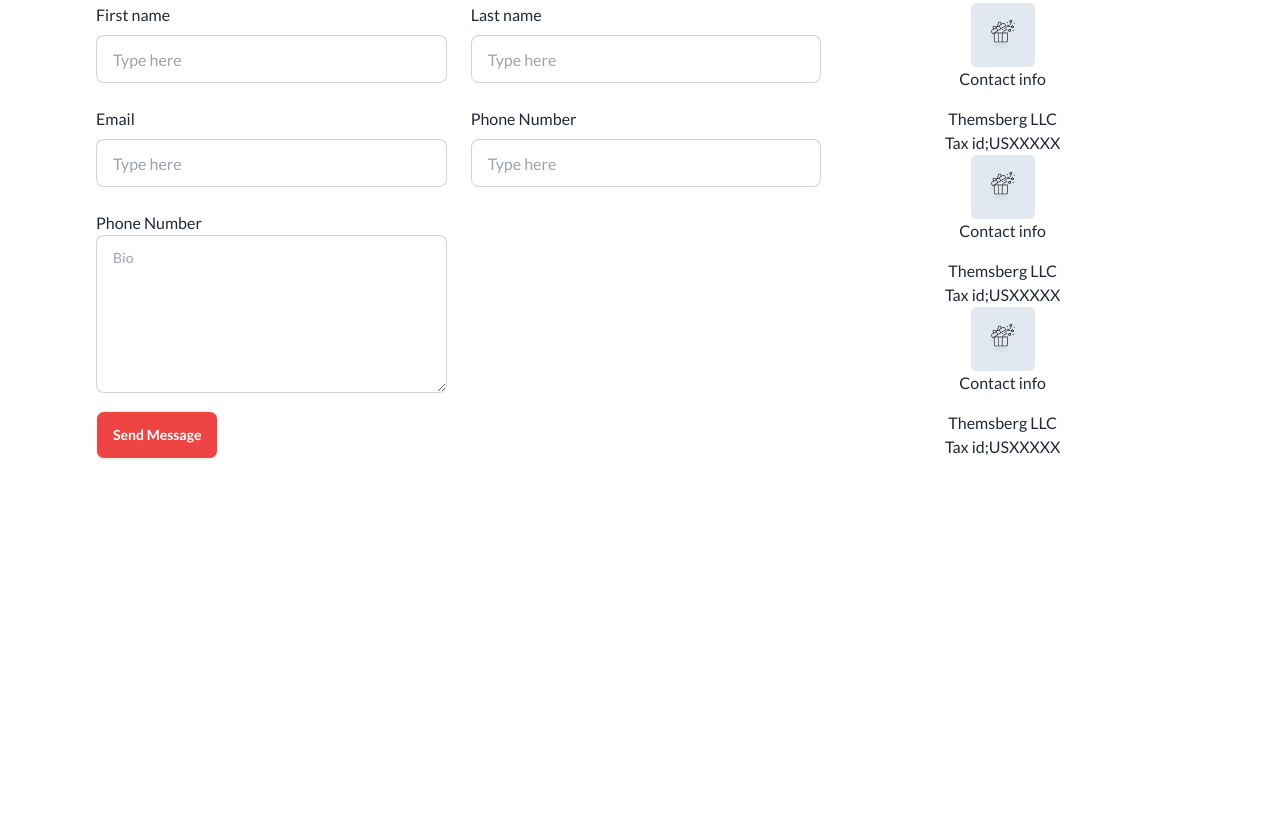
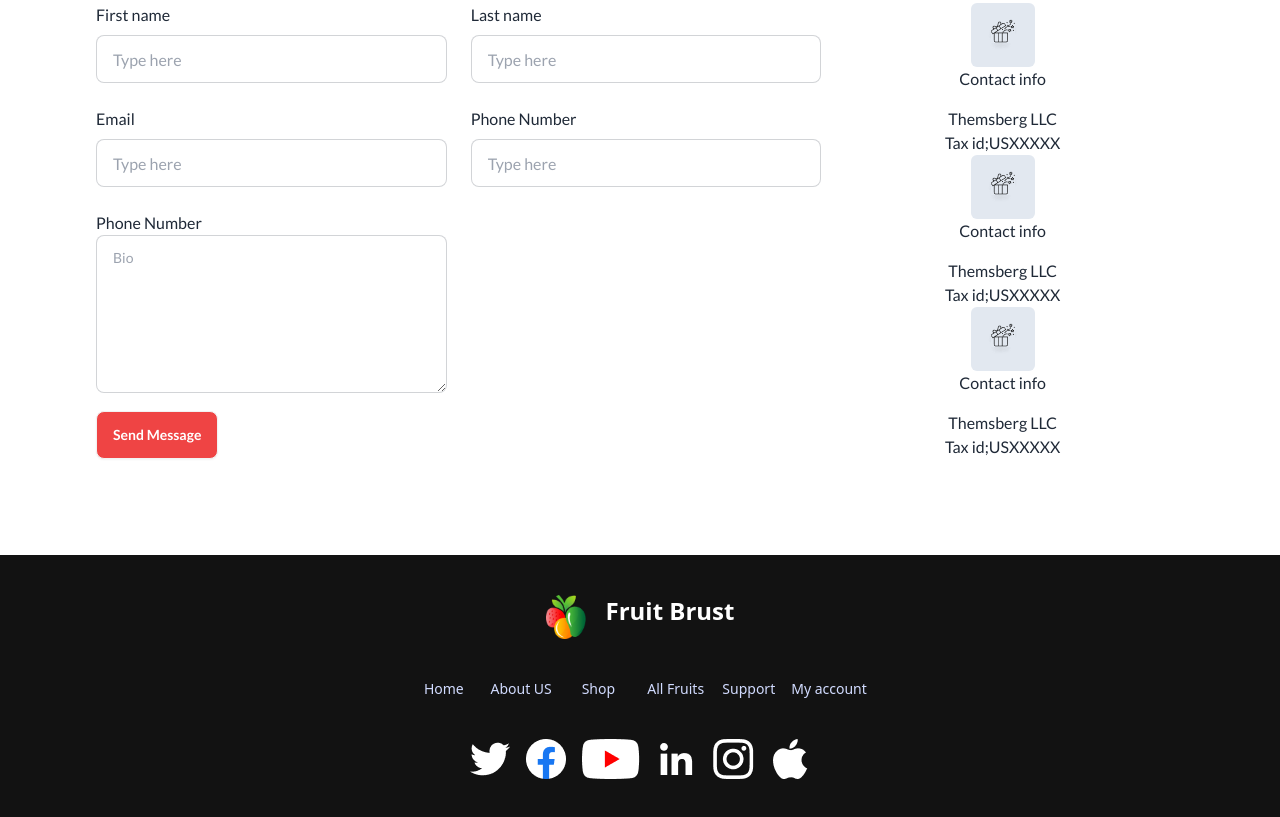
Before and after one commit to iatoha/Fruit-brust, a plain HTML site: page index.html in a window 1280 px wide. Shown: the part 3379-4196 px from the top of the page. Before the commit the page ends 3934 px from the top, so only its background shows below. Drawn offline with nearby package versions, Linux system fonts and the light colour scheme.

Commit message:
footer done

```diff
--- a/index.html
+++ b/index.html
@@ -604,7 +604,44 @@
       <!-- form section -->
     </main>
 
-    <footer></footer>
+    <footer class="footer footer-center bg-[#121212]  text-primary-content p-10">
+      <aside>
+        <div class="flex space-x-5">
+        <img class="w-5 lg:w-10" src="images/logo.png" alt="">
+        <h2 class="lg:ml-6 lg:text-2xl font-semibold text-white">Fruit Brust</h2>
+        </div>
+      </aside>
+      <nav class="grid grid-cols-4 lg:grid-flow-col gap-4">
+        <a class="link link-hover">Home</a>
+        <a class="link link-hover">About US</a>
+        <a class="link link-hover">Shop</a>
+        <a class="link link-hover">All Fruits</a>
+        <a class="link link-hover">Support</a>
+        <a class="link link-hover">My account</a>
+      </nav>
+      <nav>
+        <div class="grid grid-flow-col gap-4">
+          <a>
+            <img src="images/twitter 1.png" alt="">
+          </a>
+          <a>
+            <img src="images/Group 48.png" alt="">
+          </a>
+          <a>
+            <img src="images/Group 49.png" alt="">
+          </a>
+          <a>
+            <img src="images/Group 50.png" alt="">
+          </a>
+          <a>
+            <img src="images/Group 51.png" alt="">
+          </a>
+          <a>
+            <img src="images/Group 52.png" alt="">
+          </a>
+        </div>
+      </nav>
+    </footer>
 
   </body>
 </html>
```
Also changed, not shown: images/Group 48.png (added), images/Group 49.png (added), images/Group 50.png (added), images/Group 51.png (added), images/Group 52.png (added), images/twitter 1.png (added).
